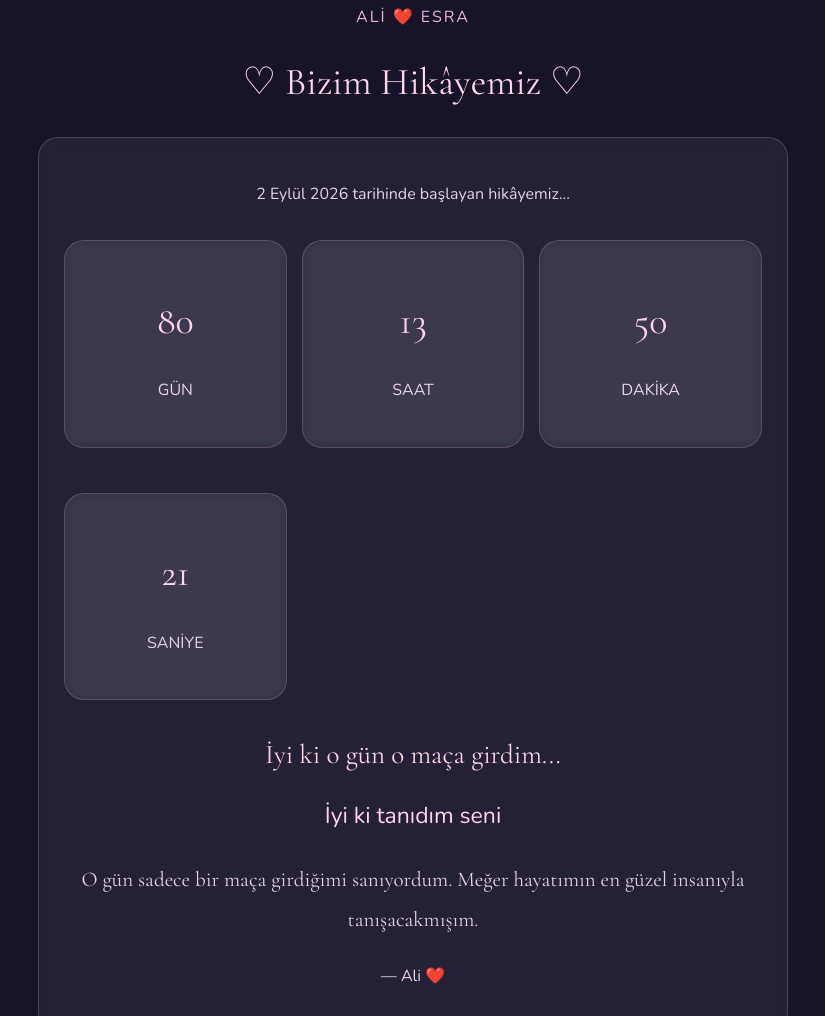
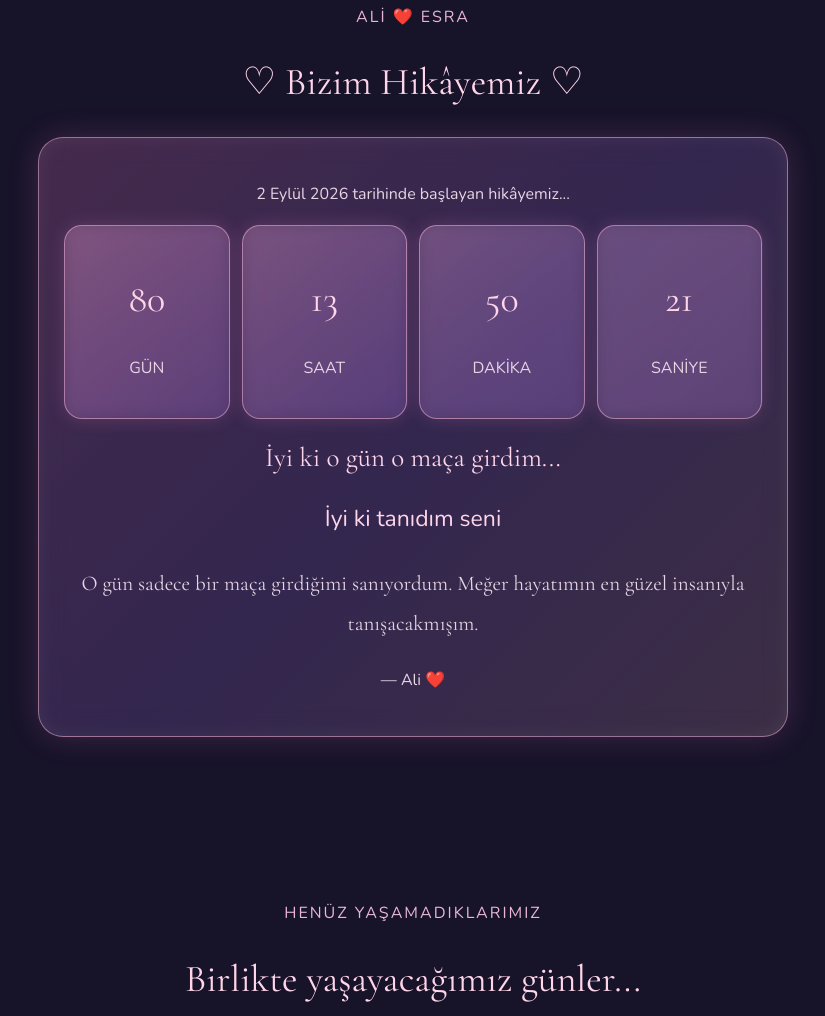
Before and after one commit to aliaytemir30-debug/askimiz-, a plain HTML site: page index.html in a window 1280 px wide. Shown: the part 5060-6076 px from the top of the page, without its empty margins (227-1052 px from the left). Drawn offline with nearby package versions, Linux system fonts and the light colour scheme.

Commit message:
Update index.html

```diff
--- a/index.html
+++ b/index.html
@@ -67,6 +67,45 @@ footer{position:relative;z-index:1;text-align:center;padding:40px;color:#d8a9c8}
  width:100%;text-align:center;
 }
 #reason{font-family:'Cormorant Garamond',serif;font-size:27px;color:#ffd5e9}
+/* PEMBE-MOR CAM EFEKTLİ SAYAÇ */
+#love-counter .container > .card {
+    background: linear-gradient(135deg,
+        rgba(190,105,170,.28),
+        rgba(105,75,150,.35),
+        rgba(255,190,220,.16));
+    border: 1px solid rgba(255,190,225,.5);
+    border-radius: 25px;
+    box-shadow:
+        0 0 30px rgba(220,120,190,.2),
+        inset 0 0 20px rgba(255,255,255,.06);
+    backdrop-filter: blur(15px);
+}
+
+#love-counter .grid {
+    grid-template-columns: repeat(4, minmax(0, 1fr));
+    gap: 12px;
+}
+
+#love-counter .grid .card {
+    background: linear-gradient(145deg,
+        rgba(255,190,225,.2),
+        rgba(125,85,165,.3));
+    border: 1px solid rgba(255,190,225,.5);
+    border-radius: 18px;
+    box-shadow: 0 0 18px rgba(230,130,200,.2);
+    margin: 0;
+    padding: 18px 8px;
+}
+
+#love-counter .grid .card h2 {
+    font-size: clamp(22px, 4vw, 38px);
+}
+
+@media(max-width:650px) {
+    #love-counter .grid {
+        grid-template-columns: repeat(2, minmax(0, 1fr));
+    }
+}
 </style>
 </head>
 <body>
```
